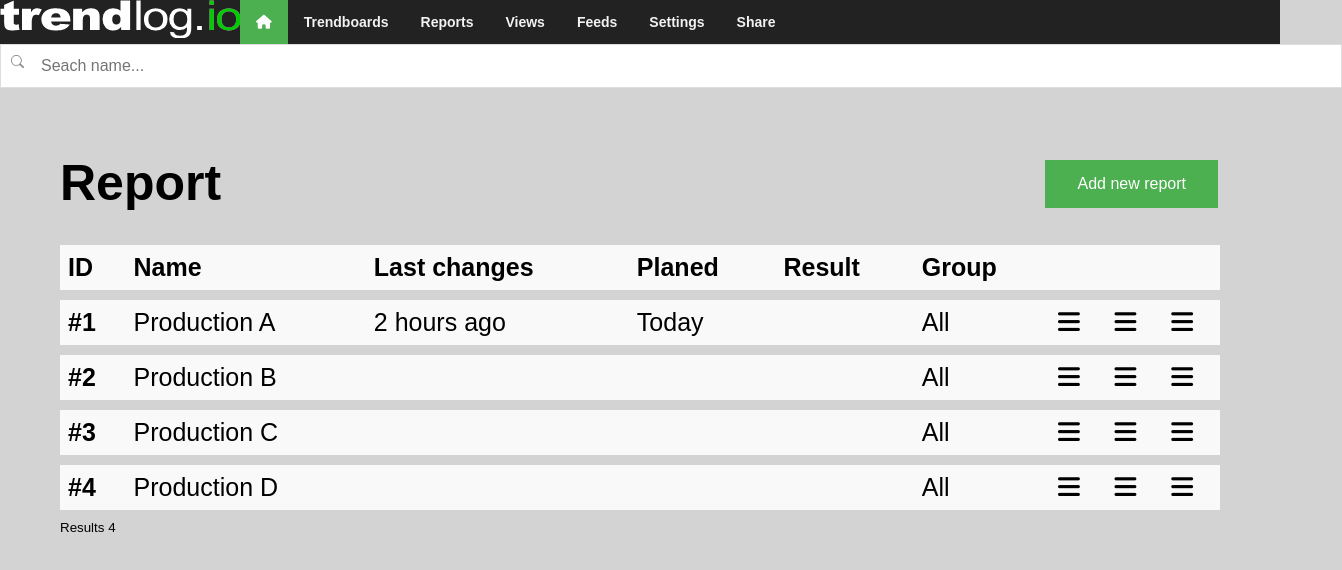
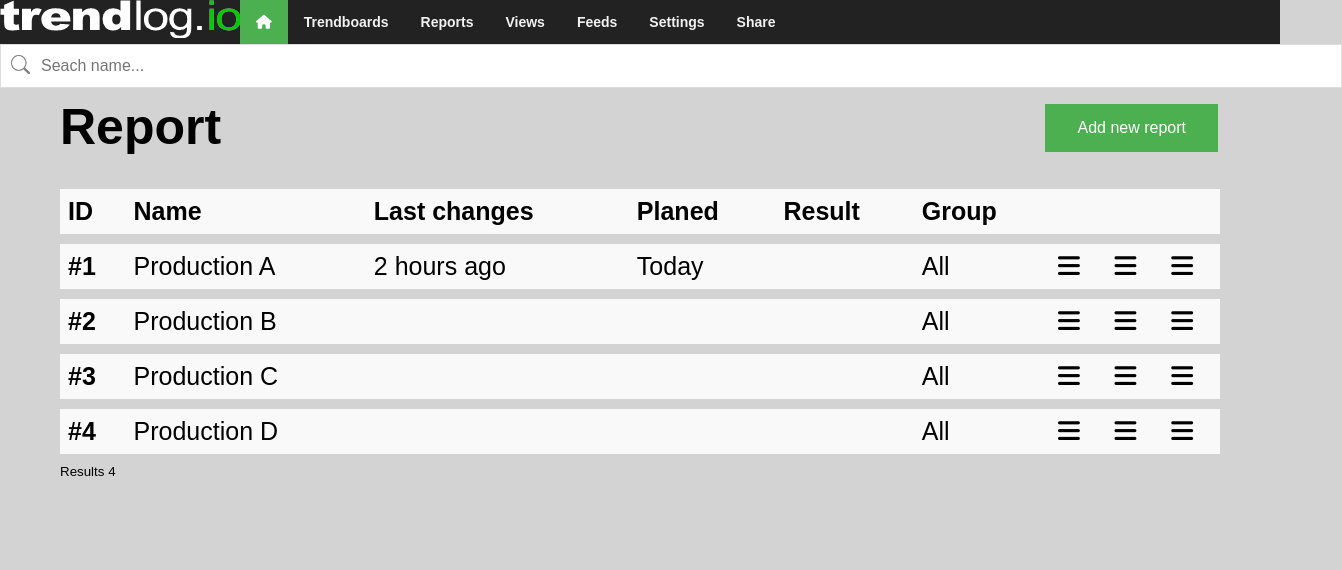
Before and after one commit to AnnCathrine23/Projekt6, a plain HTML site: page body/index.html in a window 1280 px wide. Shown: the whole page, 1342 px wide, since content can reach past the window. Drawn offline with Linux system fonts and the light colour scheme.

Commit message:
Search er 100%

```diff
--- a/body/style.css
+++ b/body/style.css
@@ -103,6 +103,7 @@ padding: 14px 0 0 0;
 
 #myInput {
     width: 100%; /* Full-width */
+    position: fixed;
     font-size: 16px; /* Increase font-size */
     padding: 12px 20px 12px 40px; /* Add some padding */
     border: 1px solid #ddd; /* Add a grey border */
@@ -110,7 +111,7 @@ padding: 14px 0 0 0;
     background-image: url('img/search.png');
     background-position: 10px 10px;
     background-repeat: no-repeat;
-    background-size: 1%;
+    background-size: 1.2em;
   }
 
 
```
